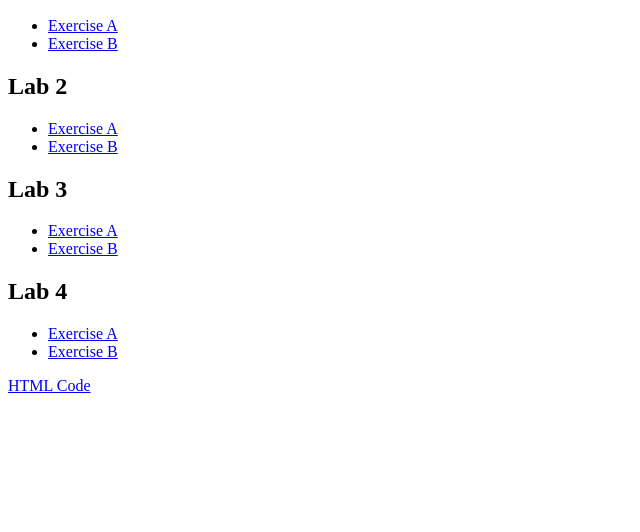
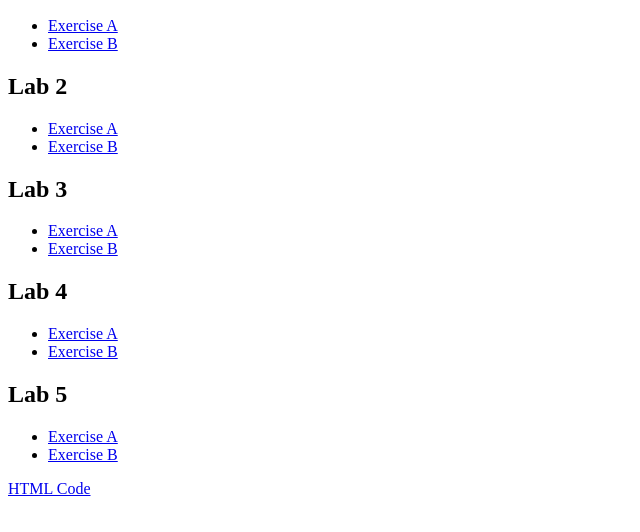
Before and after one commit to s80557/S80557_CSF3133_K3, a plain HTML site: page index.html in a window 1280 px wide. Shown: the part 110-642 px from the top of the page, without its empty margins (0-640 px from the left). Drawn offline with Linux system fonts and the light colour scheme.

Commit message:
Update index.html

```diff
--- a/index.html
+++ b/index.html
@@ -33,6 +33,12 @@
     <li><a href="LAB4/lab4_ExerB.html">Exercise B</a></li>
   </ul>
 
+  <h2>Lab 5</h2>
+  <ul>
+    <li><a href="LAB5/food.html">Exercise A</a></li>
+    <li><a href="LAB5/shop.html">Exercise B</a></li>
+  </ul>
+
   <p>
     <a href="https://github.com/s80557/S80557_CSF3133_K3.git" target="_blank">HTML Code</a>
   </p>
```
